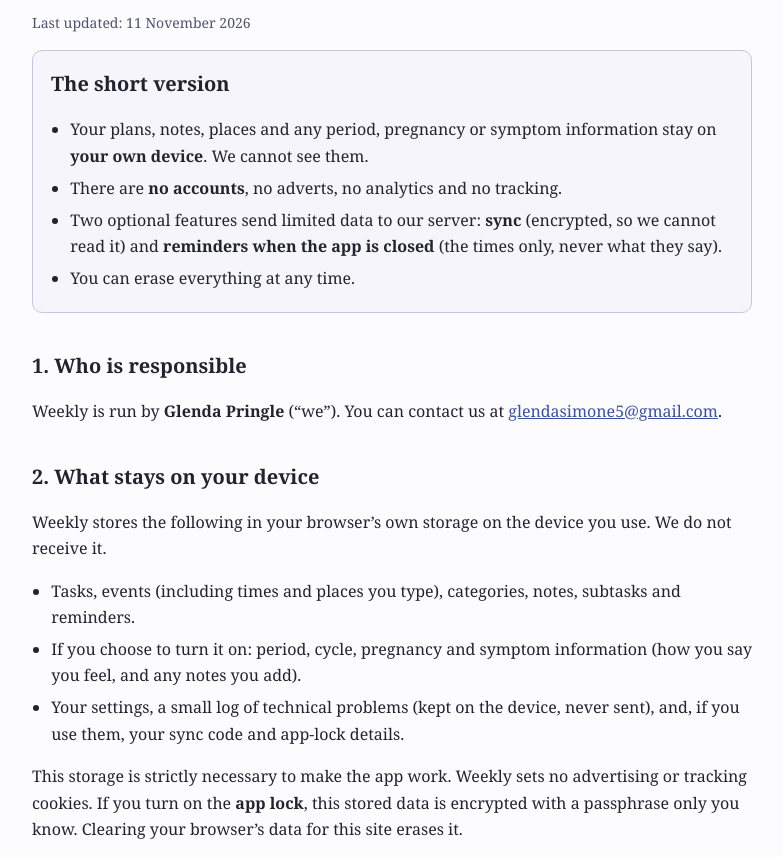
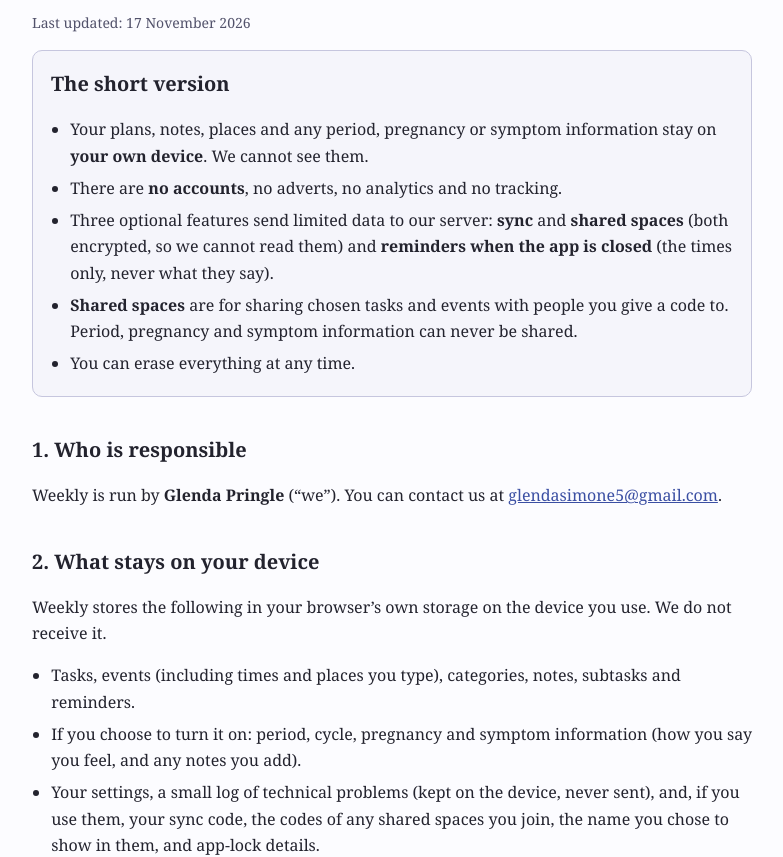
Before and after one commit to glendasimone5-blip/weekly, a plain HTML site: page privacy.html in a window 1280 px wide. Shown: the part 128-985 px from the top of the page, without its empty margins (248-1031 px from the left). Drawn offline with Linux system fonts and the light colour scheme.

Commit message:
Release 2026-11-17a: add privacy.html

```diff
--- a/privacy.html
+++ b/privacy.html
@@ -12,12 +12,13 @@ table{border-collapse:collapse;width:100%;font-size:15px}th,td{border-bottom:1px
 </style></head><body><main>
 <p class="dim"><a href="./">← Back to Weekly</a></p>
 <h1>Privacy policy</h1>
-<p class="dim">Last updated: 11 November 2026</p>
+<p class="dim">Last updated: 17 November 2026</p>
 
 <div class="box"><h2 style="margin-top:.6em">The short version</h2><ul>
 <li>Your plans, notes, places and any period, pregnancy or symptom information stay on <b>your own device</b>. We cannot see them.</li>
 <li>There are <b>no accounts</b>, no adverts, no analytics and no tracking.</li>
-<li>Two optional features send limited data to our server: <b>sync</b> (encrypted, so we cannot read it) and <b>reminders when the app is closed</b> (the times only, never what they say).</li>
+<li>Three optional features send limited data to our server: <b>sync</b> and <b>shared spaces</b> (both encrypted, so we cannot read them) and <b>reminders when the app is closed</b> (the times only, never what they say).</li>
+<li><b>Shared spaces</b> are for sharing chosen tasks and events with people you give a code to. Period, pregnancy and symptom information can never be shared.</li>
 <li>You can erase everything at any time.</li></ul></div>
 
 <h2>1. Who is responsible</h2>
@@ -27,14 +28,16 @@ table{border-collapse:collapse;width:100%;font-size:15px}th,td{border-bottom:1px
 <p>Weekly stores the following in your browser’s own storage on the device you use. We do not receive it.</p>
 <ul><li>Tasks, events (including times and places you type), categories, notes, subtasks and reminders.</li>
 <li>If you choose to turn it on: period, cycle, pregnancy and symptom information (how you say you feel, and any notes you add).</li>
-<li>Your settings, a small log of technical problems (kept on the device, never sent), and, if you use them, your sync code and app-lock details.</li></ul>
+<li>Your settings, a small log of technical problems (kept on the device, never sent), and, if you use them, your sync code, the codes of any shared spaces you join, the name you chose to show in them, and app-lock details.</li></ul>
 <p>This storage is strictly necessary to make the app work. Weekly sets no advertising or tracking cookies. If you turn on the <b>app lock</b>, this stored data is encrypted with a passphrase only you know. Clearing your browser’s data for this site erases it.</p>
 
 <h2>3. What reaches our server, and only if you turn it on</h2>
 <table><tr><th>Feature</th><th>What we store</th><th>How long</th></tr>
 <tr><td><b>Sync between devices</b></td><td>One encrypted copy of your data, a lookup number made from your sync code, a version number and the time it was last saved. The encryption key is made from your code on your device and is never sent to us, so we cannot read the copy.</td><td>Until you delete it (turn sync off and choose to delete, or change your sync code). Removed automatically after a year without use.</td></tr>
+<tr><td><b>Shared spaces</b></td><td>One encrypted copy for each space, holding the items shared in it (their titles, dates, notes and places, and the names of the people who added or completed them), a lookup number made from the space’s code, a version number and the time it was last saved. The key is made from the code on your device and is never sent to us, so we cannot read the copy. Anyone who has the code can read and change what is shared in the space.</td><td>Until the space’s code is changed or its copy is deleted. Removed automatically after a year without use.</td></tr>
 <tr><td><b>Reminders when the app is closed</b></td><td>The address your browser gives us for sending you a signal, the times of your upcoming reminders, and an anonymous reference for each. <b>Not</b> the title, notes or place. Your device shows the text itself.</td><td>The device record is removed after 60 days without use. Sent reminders are removed after 2 days.</td></tr>
 <tr><td><b>Protection against misuse</b></td><td>Short-lived counters that include your network (IP) address, so that nobody can flood the service.</td><td>About a day.</td></tr></table>
+<p><b>About shared spaces.</b> A shared space lets people who hold its code see, edit and delete the tasks and events you choose to put in it. Those items travel through the space, encrypted, and are not part of your own sync. Everyone in a space can see the names other people chose to use (these are typed in and not checked) and who marked a shared task as done. Anyone who has the code can join, so please give it only to people you trust. If a parent or guardian looks after a child’s use of Weekly, they should decide who is in the child’s spaces. Changing a space’s code stops people without the new code from receiving updates, but it cannot remove what is already on their devices, and leaving a space does not remove copies that other people already have. Period, cycle, pregnancy and symptom information cannot be shared. We cannot see who is in a space or what is shared in it.</p>
 <p>When your device contacts our hosting (GitHub, which serves the app’s files) or our server (Cloudflare), those companies process your IP address and technical details, as any web service does. See their own privacy notices.</p>
 
 <h2>4. Other services your actions may use</h2>
@@ -47,12 +50,12 @@ table{border-collapse:collapse;width:100%;font-size:15px}th,td{border-bottom:1px
 <p>Period, cycle, pregnancy and symptom tracking is <b>optional and off by default</b>. When you turn it on, we ask for your explicit consent. The information stays on your device; it only leaves it if you choose to use encrypted sync or save a backup file. Symptom entries are not part of sync at the moment, so they leave your device only in a backup file you save, or a summary you choose to copy or save. The estimates it shows are based on averages. They are not medical advice and must not be used as contraception. You can switch the feature off, and erase the data, at any time.</p>
 
 <h2>6. Why we use data</h2>
-<ul><li>To provide the features you switch on (sync, reminders, address search).</li>
+<ul><li>To provide the features you switch on (sync, shared spaces, reminders, address search).</li>
 <li>To keep the service secure and stop misuse (our legitimate interest).</li>
 <li>For health information, your explicit consent, which you give by turning the feature on and can withdraw by turning it off.</li></ul>
 
 <h2>7. Keeping data safe</h2>
-<p>Sync copies are encrypted on your device (AES-256) before they are sent. Connections use HTTPS. The app can only connect to our own server and the address service. You can add an app lock and encrypted backups. Please look after your sync code, passphrases and devices: we cannot recover a lost code or passphrase. No system is perfectly secure.</p>
+<p>Sync and shared-space copies are encrypted on your device (AES-256) before they are sent. Connections use HTTPS. The app can only connect to our own server and the address service. You can add an app lock and encrypted backups. Please look after your sync code, space codes, passphrases and devices: we cannot recover a lost code or passphrase. No system is perfectly secure.</p>
 
 <h2>8. Children</h2>
 <p>Weekly is meant for people aged 13 or over. If you are under 18, please use it with a parent or guardian’s knowledge. It has no accounts, no chat, no public profiles and no advertising.</p>
@@ -61,7 +64,7 @@ table{border-collapse:collapse;width:100%;font-size:15px}th,td{border-bottom:1px
 <p>GitHub and Cloudflare operate worldwide, so the limited data described in section 3 may be processed outside the UK. They use recognised safeguards for such transfers.</p>
 
 <h2>10. Your rights</h2>
-<p>Under UK data protection law you may ask to see, correct or delete your personal data, restrict or object to its use, receive a copy, and withdraw consent. Most of your data is on your own device, so you control it directly. For anything on our server, you can delete it yourself (turn sync off and choose to delete) or write to us. Because we cannot read synced data or link it to you without your code, we may ask you to use that route. You may also complain to the Information Commissioner’s Office (<a href="https://ico.org.uk">ico.org.uk</a>).</p>
+<p>Under UK data protection law you may ask to see, correct or delete your personal data, restrict or object to its use, receive a copy, and withdraw consent. Most of your data is on your own device, so you control it directly. For anything on our server, you can delete it yourself (turn sync off and choose to delete) or write to us. Because we cannot read synced data or link it to you without your code, we may ask you to use that route. Items shared in a space are also held in each member’s own copy on their device, which we cannot reach, so you may need to ask the other people in the space to delete them. You may also complain to the Information Commissioner’s Office (<a href="https://ico.org.uk">ico.org.uk</a>).</p>
 
 <h2>11. Changes</h2>
 <p>If we change this policy we will update the date above and, for significant changes, tell you in the app.</p>
```
